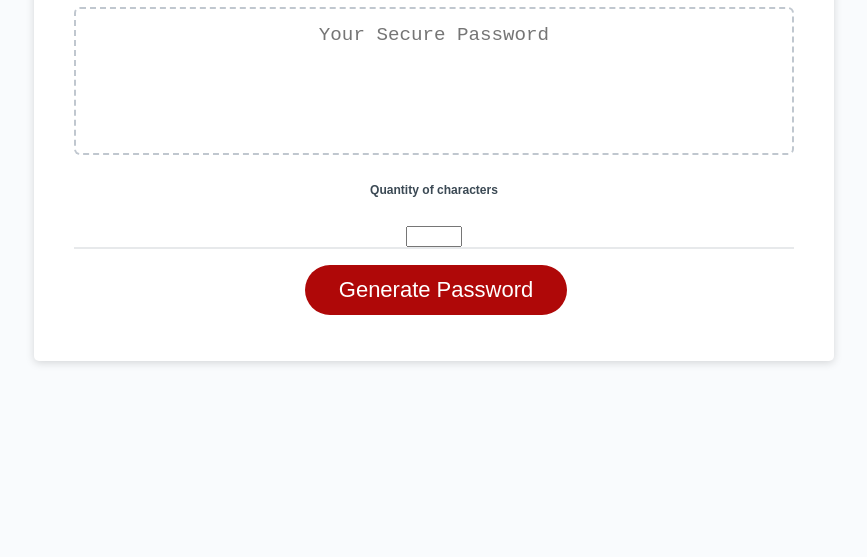
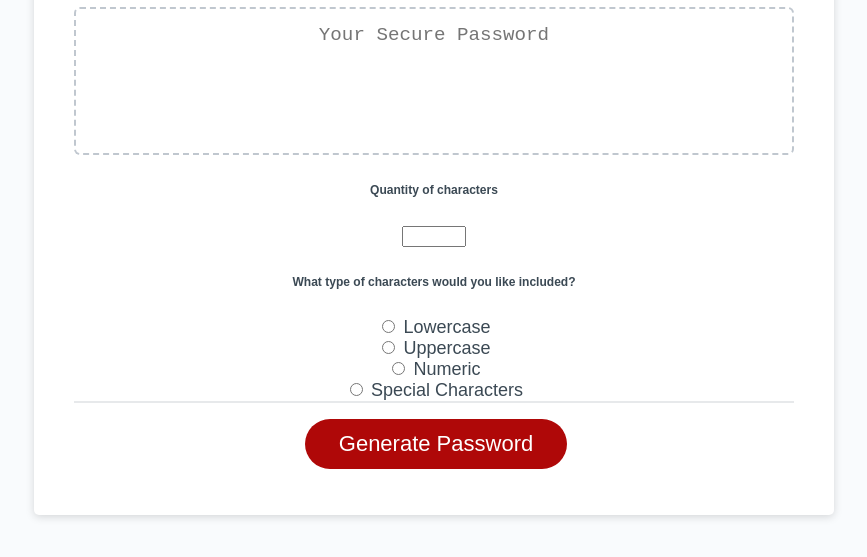
Before and after one commit to mleblanc94/password-generator, a plain HTML site: page Develop/index.html in a window 1280 px wide. Shown: the part 241-798 px from the top of the page, without its empty margins (206-1073 px from the left). Drawn offline with Linux system fonts and the light colour scheme.

Commit message:
added radio buttons for the character types users would like

```diff
--- a/Develop/index.html
+++ b/Develop/index.html
@@ -26,7 +26,18 @@
         </div>
         <section class="quantity-section">
           <h6>Quantity of characters</h6>
-          <input type="number" id="quantity" name="quantity" min="8" max="16">
+          <input type="number" id="quantity" name="quantity" min="8" max="128">
+        </section>
+        <section class="character-types">
+          <h6>What type of characters would you like included?</h6>
+          <input type="radio" id="lowercase" name="lowercase" value="lowercase">
+          <label for="lowercase">Lowercase</label><br>
+          <input type="radio" id="uppercase" name="uppercase" value="uppercase">
+          <label for="uppercase">Uppercase</label><br>
+          <input type="radio" id="numeric" name="numeric" value="numeric">
+          <label for="numeric">Numeric</label><br>
+          <input type="radio" id="special" name="special" value="special">
+          <label for="spacial">Special Characters</label><br>
         </section>
         <div class="card-footer">
           <button id="generate" class="btn">Generate Password</button>
--- a/Develop/style.css
+++ b/Develop/style.css
@@ -72,9 +72,15 @@ header {
   clear: both;
 }
 
-.quantity-section {
+.quantity-section, .character-types {
   text-align: center;
 }
+
+/* .character-types {
+  display: flex;
+  flex-direction: column;
+
+} */
 
 .btn {
   border: none;
```
